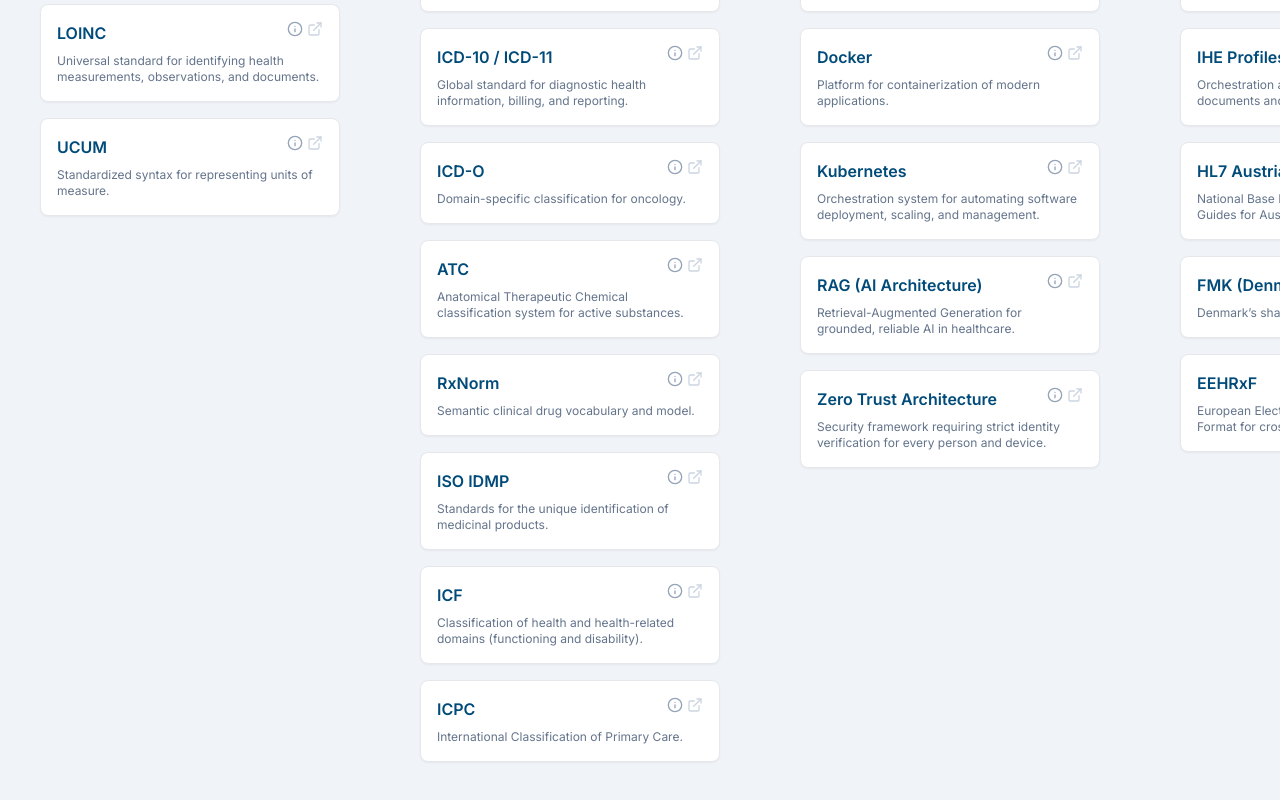
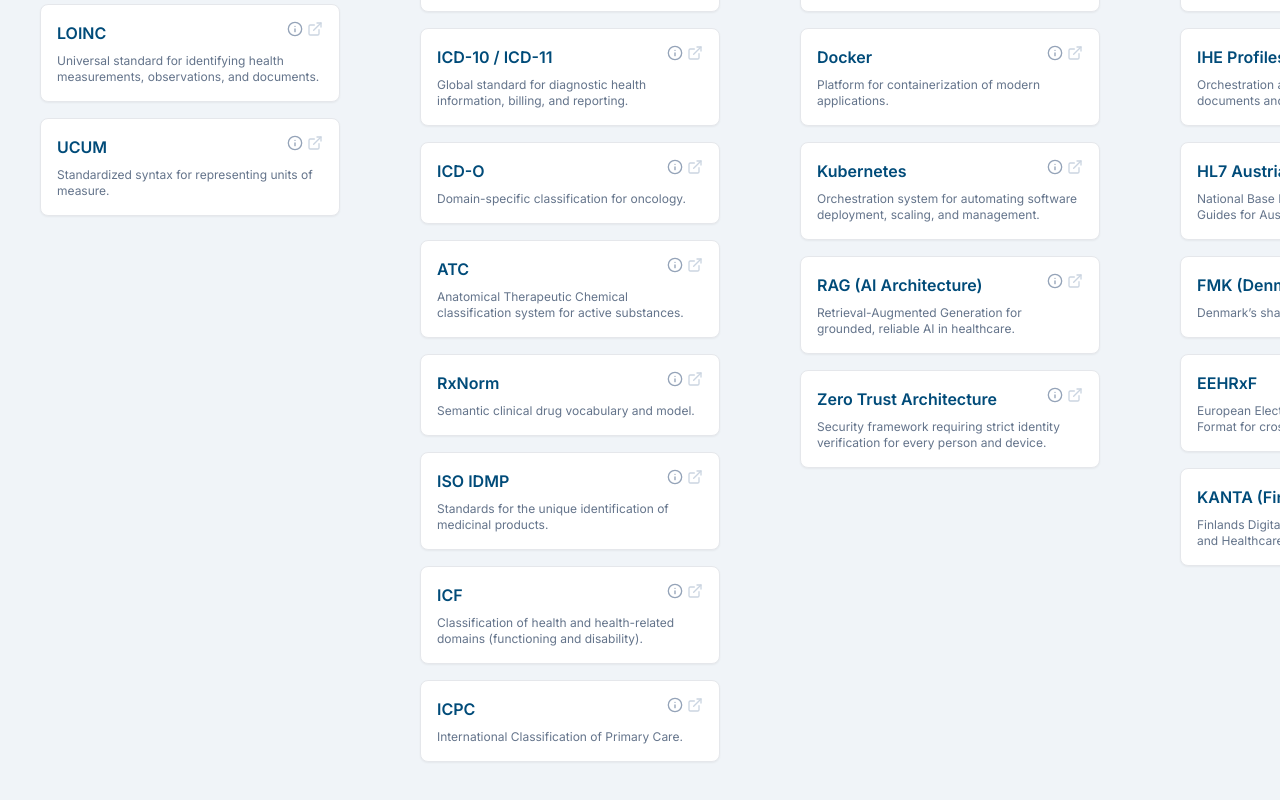
Before and after one commit to koenjo741/HIS, a React (Vite) app: page / in a window 1280 px wide. Shown: the part 572-1372 px from the top of the page. Built offline with nearby package versions, Linux system fonts and the light colour scheme.

Commit message:
feat: add KANTA (Finland) to National & Transmural Exchange (v1.0.3)

```diff
--- a/package.json
+++ b/package.json
@@ -1,7 +1,7 @@
 {
   "name": "his-standard-map",
   "private": true,
-  "version": "1.0.2",
+  "version": "1.0.3",
   "type": "module",
   "scripts": {
     "dev": "vite",
--- a/src/data/standards.js
+++ b/src/data/standards.js
@@ -198,6 +198,12 @@
         name: 'EEHRxF',
         url: 'https://ehr-exchange-format.eu/',
         summary: 'European Electronic Health Record Exchange Format for cross-border mobility.',
+      },
+      {
+        id: 'kanta',
+        name: 'KANTA (Finland)',
+        url: 'https://www.kanta.fi/en/',
+        summary: 'Finlands Digital Services for the Social Welfare and Healthcare Sector.',
       }
     ]
   },
```
